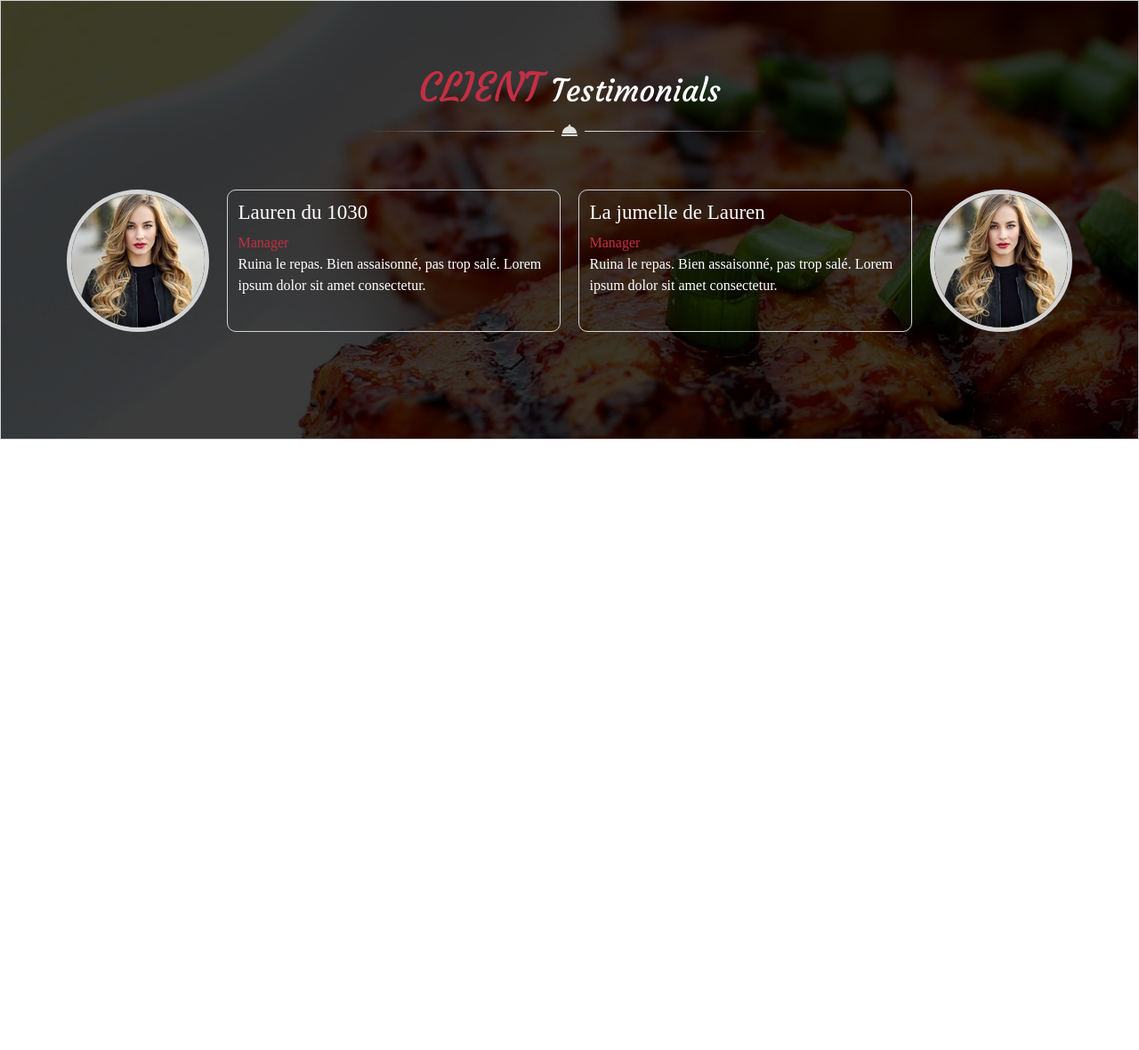
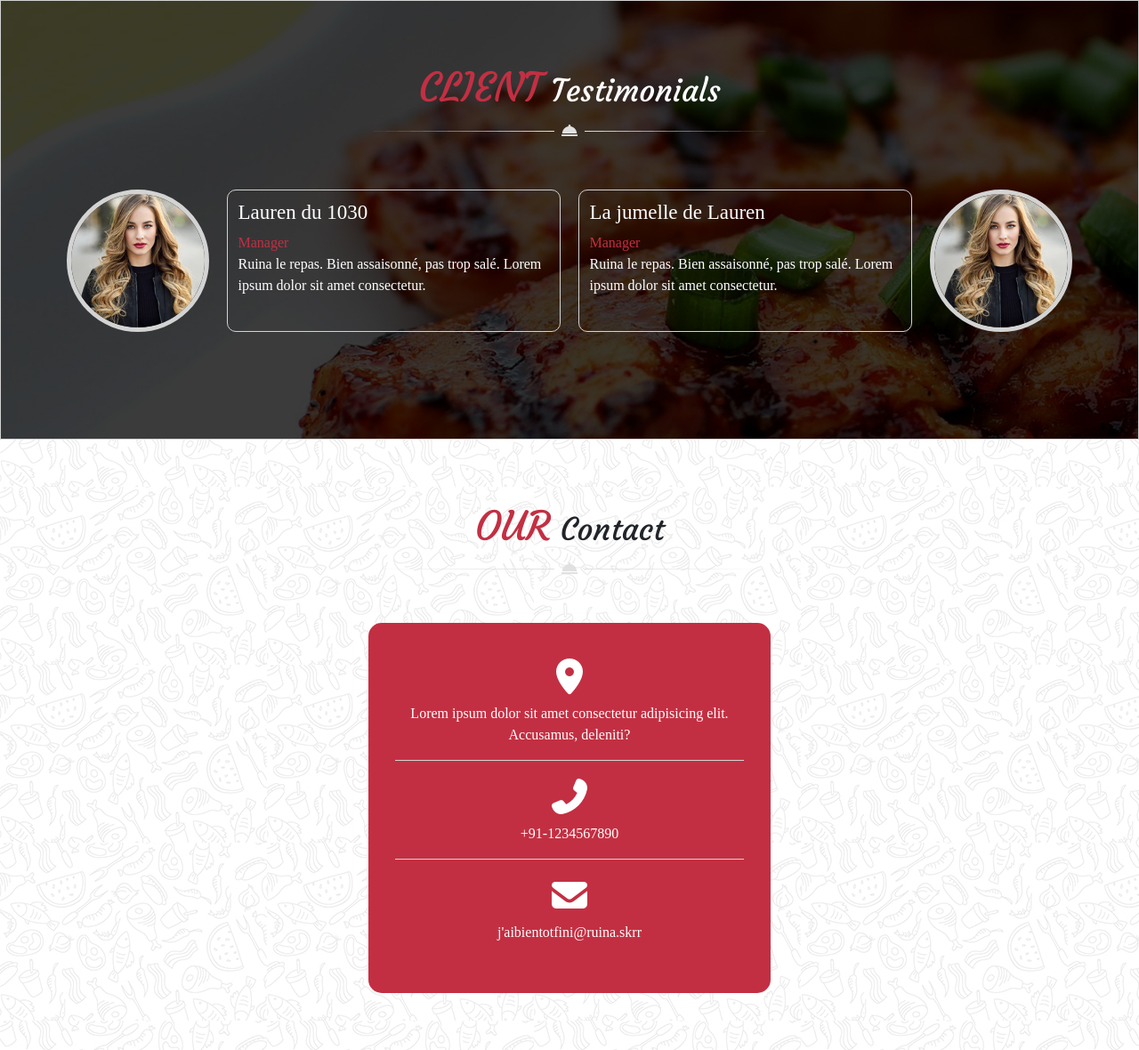
Before and after one commit to LouisePeiffer/coding_16_site_chef, a website: page index.html in a window 1280 px wide. Shown: the part 4853-6033 px from the top of the page at 89% size. Before the commit the page ends 5347 px from the top, so only its background shows below. Drawn offline with nearby package versions, Linux system fonts and the light colour scheme; a web font is replaced by a local one.

Commit message:
Our Contact, +responsive

```diff
--- a/index.html
+++ b/index.html
@@ -224,7 +224,7 @@
             <img src="./public/images/decoration_line.png" alt="">
         </div>
         <div class="divtof">
-            <p>For any query please call us at :<span> +91_1234567890</span></p>
+            <p>For any query please call us at :<span> +91-1234567890</span></p>
             <div class="colinput">
                 <div>
                     <input class="form-control form-control-lg" type="text" placeholder="Enter Full Name">
@@ -311,6 +311,27 @@
         </div>
     </section>
 
+<!-- Section OUR CONTACT -->
+    <section>
+        <div class="titreContact">
+            <p><span>Our</span> Contact</p>
+            <img src="./public/images/decoration_line.png" alt="">
+        </div>
+        <div class="bgred">
+            <div>
+                <i class="fas fa-map-marker-alt"></i>
+                <p>Lorem ipsum dolor sit amet consectetur adipisicing elit. Accusamus, deleniti?</p>
+            </div>
+            <div>
+                <i class="fas fa-phone-alt"></i>
+                <a href="tel:+91-1234567890"><p>+91-1234567890</p></a>
+            </div>
+            <div>
+                <i class="fas fa-envelope"></i>
+                <a href="mailto:j'aibientotfini@ruina.skrr"><p>j'aibientotfini@ruina.skrr</p></a>
+            </div>
+        </div>
+    </section>
 
 
 <!-- JQUERY -->
--- /dev/null
+++ b/src/sass/modules/_contact.sass
@@ -0,0 +1,48 @@
+section:nth-of-type(5)
+    border: none
+    background: none
+    display: flex
+    flex-direction: column
+    align-items: center
+    .titreContact
+        p
+            margin: 0
+            text-align: center
+            font-family: Courgette
+            font-size: 35px
+            span
+                text-transform: uppercase
+                color: $rougemims
+                font-size: 45px
+    .bgred
+        background-color: $rougemims
+        display: flex
+        padding: 3%
+        flex-direction: column
+        align-items: center
+        text-align: center
+        width: 45%
+        border-radius: 15px
+        margin-top: 5%
+        color: white
+        div
+            border-bottom: 1px solid lightgray
+            margin: 10px
+            width: 100%
+            i
+                font-size: 40px
+                margin-bottom: 10px
+            a
+                text-decoration: none
+                color: white
+        div:nth-of-type(3)
+            border: none
+            i
+                font-size: 40px
+                margin-bottom: 10px
+
+
+@media screen and ( max-width: 1000px )
+    section:nth-of-type(5)
+        .bgred
+            width: 100%
--- a/src/sass/modules/_style.sass
+++ b/src/sass/modules/_style.sass
@@ -4,3 +4,4 @@
 @import ./_ourchef
 @import ./_tableblog
 @import ./_client
+@import ./_contact
```
Also changed, not shown: public/css/app.css.
